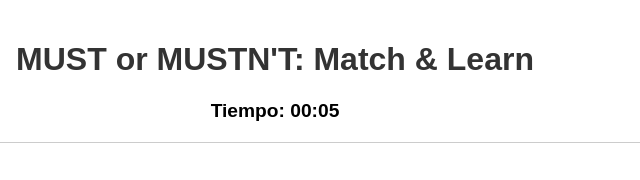
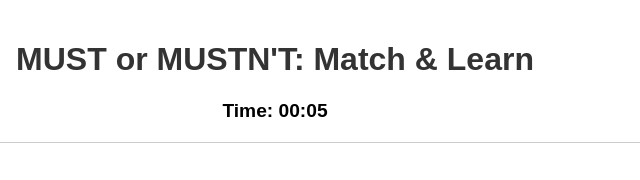
Before and after one commit to Yam12221/Must, a plain HTML site: page index.html in a window 1280 px wide. Shown: the top 180 px of the page, 365-1005 px from the left. Drawn offline with Linux system fonts and the light colour scheme.

Commit message:
Update index.html

```diff
--- a/index.html
+++ b/index.html
@@ -109,7 +109,7 @@
 <body>
     <h1>MUST or MUSTN'T: Match & Learn</h1>
 
-    <div class="timer" id="timer">Tiempo: 00:00</div>
+    <div class="timer" id="timer">Time: 00:00</div>
 
     <div class="exercise-container">
         <h2>Task 1: Complete each sentence with MUST or MUSTN'T. Then, match the sentences with the pictures.</h2>
@@ -453,7 +453,7 @@
             const elapsedTime = Math.floor((currentTime - startTime) / 1000);
             const minutes = Math.floor(elapsedTime / 60).toString().padStart(2, '0');
             const seconds = (elapsedTime % 60).toString().padStart(2, '0');
-            document.getElementById('timer').textContent = `Tiempo: ${minutes}:${seconds}`;
+            document.getElementById('timer').textContent = `Time: ${minutes}:${seconds}`;
         }
 
         // Iniciar el cronómetro
```
